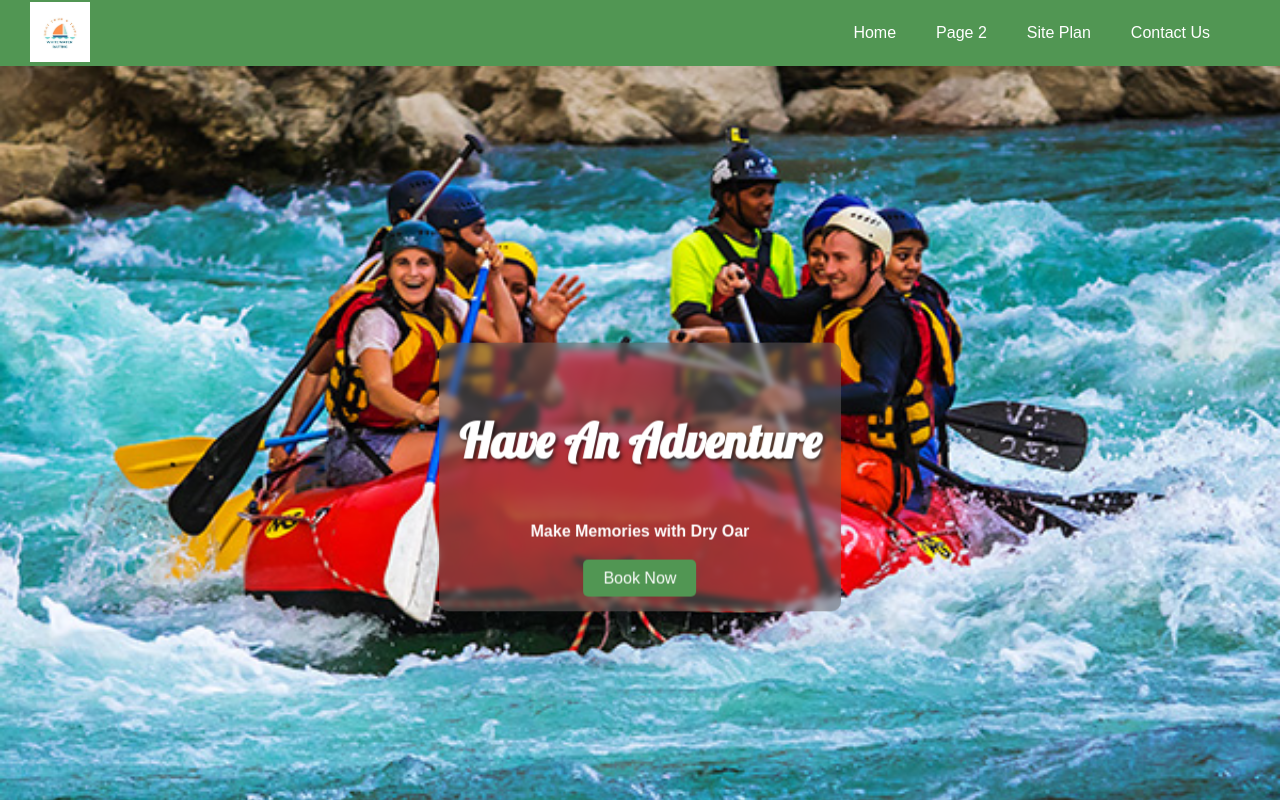
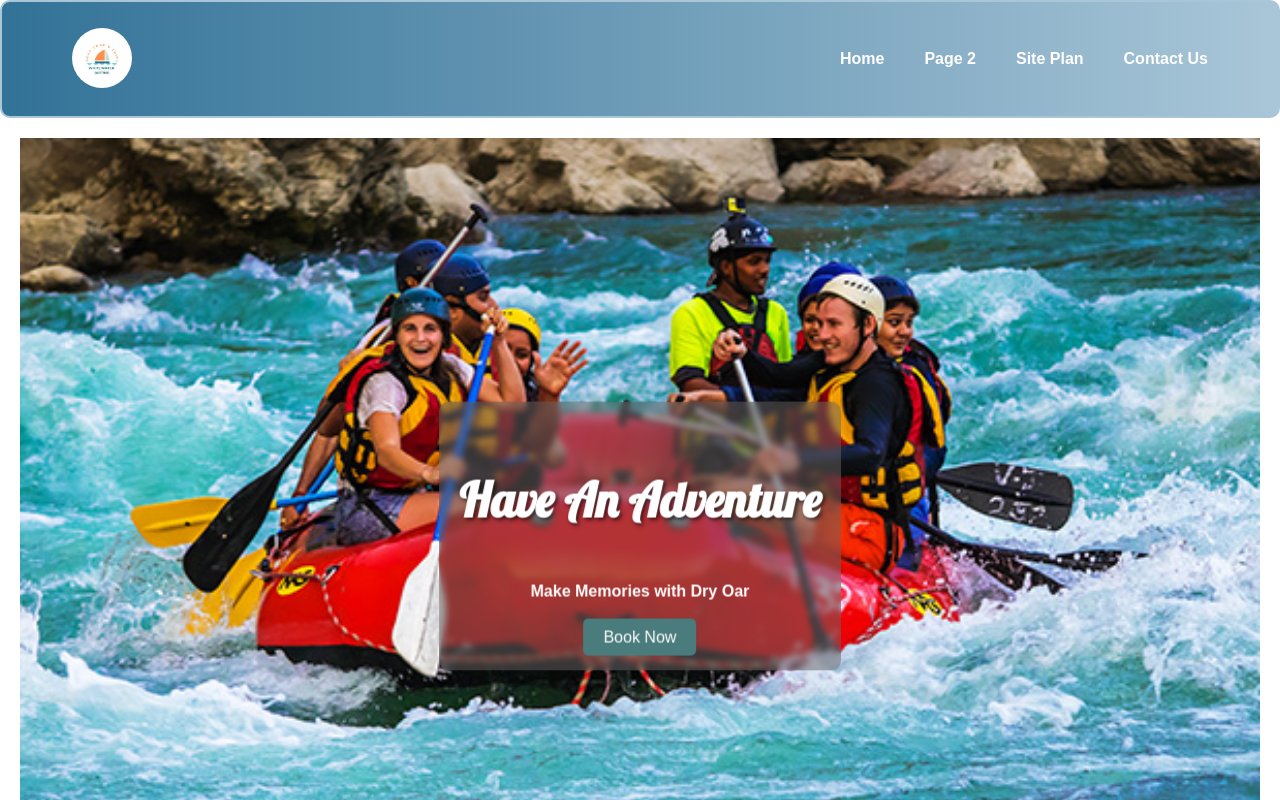
Before and after one commit to kaimanaaito/wwr, a plain HTML site: page index.html in a window 1280 px wide. Shown: the top 800 px of the page. Drawn offline with Linux system fonts and the light colour scheme; a web font is replaced by a local one.

Commit message:
Update styles.css

```diff
--- a/styles.css
+++ b/styles.css
@@ -1,19 +1,20 @@
 body {
-    font-family: Arial, sans-serif;
+    font-family: Arial, sans-serif, 'Helvetica Neue'; /* フォントファミリーを指定（デフォルトから変更） */
+    font-size: 16px; /* フォントサイズを指定 */
     margin: 0;
     padding: 0;
     line-height: 1.6;
 }
 
 header {
-    background-color: #519653;
+    background: linear-gradient(to right, #327297, #A9C6D8); /* スモークグリーンからグレーよりの水色 */
     color: white;
-    padding: 10px 60px 10px 80px;
+    padding: 10px 60px;
     display: flex;
     align-items: center;
-    justify-content: right;
-    gap: 20px;
-    position: relative;
+    justify-content: space-between; /* ロゴとナビゲーションの間にスペースを追加 */
+    border: 2px solid #A9C6D8; /* ボーダーを追加 */
+    border-radius: 10px; /* ボーダーの角を丸くする */
 }
 
 nav {
@@ -24,19 +25,19 @@ nav {
 nav a {
     color: white;
     text-decoration: none;
-    padding: 10px; /* 追加のパディングでスペースを確保 */
+    padding: 10px; /* リンクのパディング */
+    font-weight: bold; /* 太字に設定 */
 }
 
 #logo_link {
-    position: absolute; /* ロゴを独立させるために位置を設定 */
-    left: 20px; /* 左端に配置 */
+    margin-right: auto; /* 左にロゴを寄せる */
 }
-
 
 #hero {
     position: relative;
     text-align: center;
     color: white;
+    margin: 20px; /* ヒーローセクションのマージン */
 }
 
 #hero-box img {
@@ -58,7 +59,7 @@ nav a {
 .home-grid {
     display: grid;
     grid-template-columns: repeat(auto-fill, minmax(300px, 1fr));
-    gap: 20px;
+    gap: 20px; /* グリッドアイテムの間隔 */
     padding: 20px;
 }
 
@@ -69,7 +70,9 @@ section {
 .card-img {
     width: 100%;
     height: auto;
-    border-radius: 8px;
+    border-radius: 8px; /* ボーダーの角を丸くする */
+    border: 1px solid #A9C6D8; /* ボーダーを追加 */
+    box-sizing: border-box; /* ボックスサイズを指定 */
 }
 
 .camping-img {
@@ -86,26 +89,30 @@ section {
 .msg {
     padding: 20px;
     background-color: #f4f4f4;
+    border: 1px solid #A9C6D8; /* ボーダーを追加 */
+    border-radius: 5px; /* ボーダーの角を丸くする */
 }
 
 footer {
-    background-color: #519653;
+    background: linear-gradient(to right, #4A7C7D, #A9C6D8); /* スモークグリーンからグレーよりの水色 */
     color: white;
     text-align: center;
     padding: 10px 20px;
+    border: 2px solid #A9C6D8; /* ボーダーを追加 */
+    border-radius: 10px; /* ボーダーの角を丸くする */
 }
 
 .social a {
-    margin: 0 10px;
+    margin: 0 10px; /* ソーシャルリンクのマージン */
 }
-
 
 .logo {
     height: 60px;
-    width: auto;
+    width: 60px; /* 高さと幅を60pxに設定 */
     padding: 10px;
     box-sizing: content-box;
     margin-top: 6px;
+    border-radius: 50%; /* 丸型にするためのボーダー半径設定 */
 }
 
 .home-title {
@@ -113,17 +120,18 @@ footer {
     font-size: 48px;
     color: #fff;
     text-shadow: 2px 2px 4px rgba(0, 0, 0, 0.7);
+    font-weight: bold; /* タイトルも太字に設定 */
 }
 
 .button-box .book {
-    background-color: #519653;
+    background-color: #4A7C7D; /* スモークグリーン */
     color: white;
     padding: 10px 20px;
     text-decoration: none;
-    border-radius: 5px;
+    border-radius: 5px; /* ボーダーの角を丸くする */
     transition: background-color 0.3s;
 }
 
 .button-box .book:hover {
-    background-color: #45a049;
+    background-color: #3B6B6B; /* 少し濃いスモークグリーン */
 }
```
